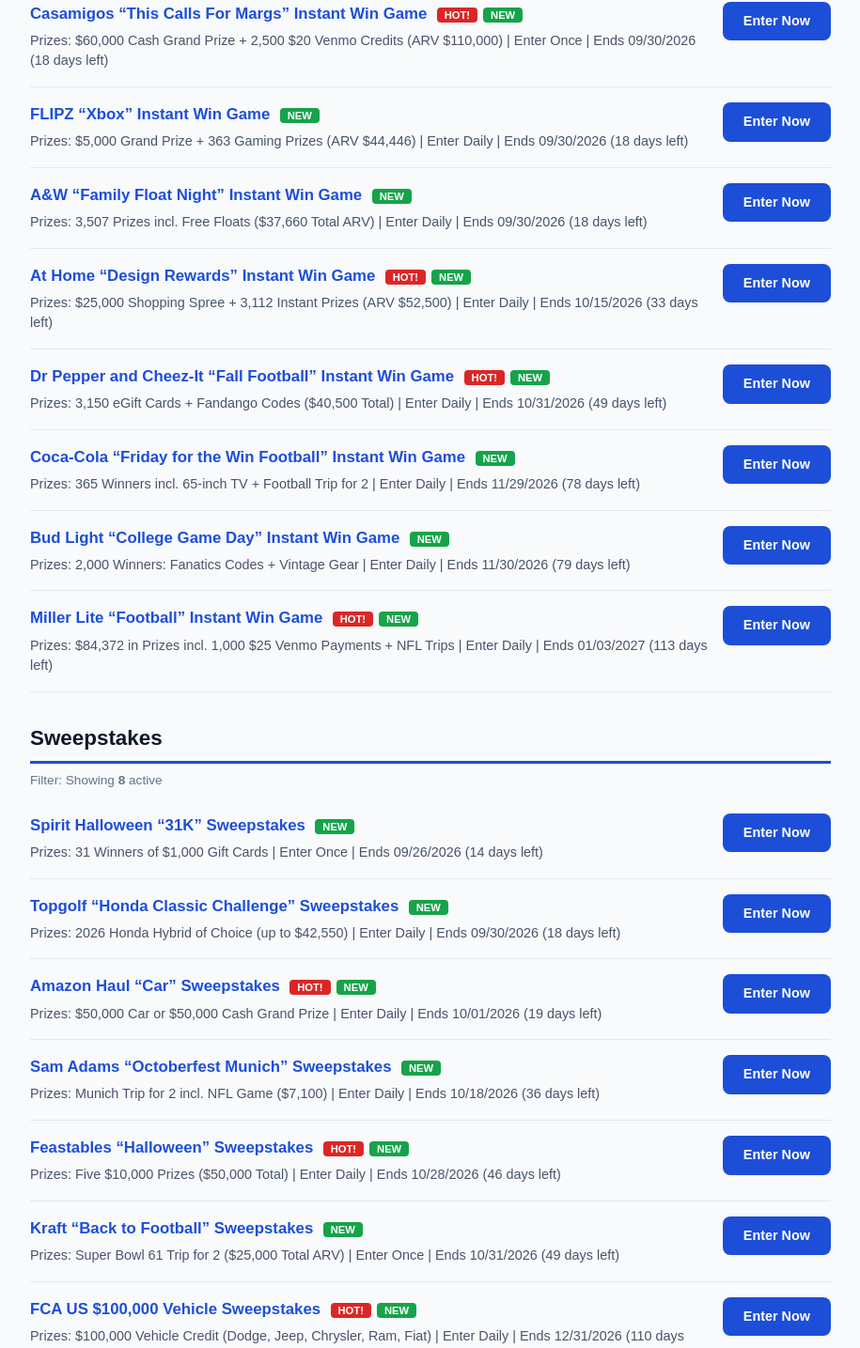
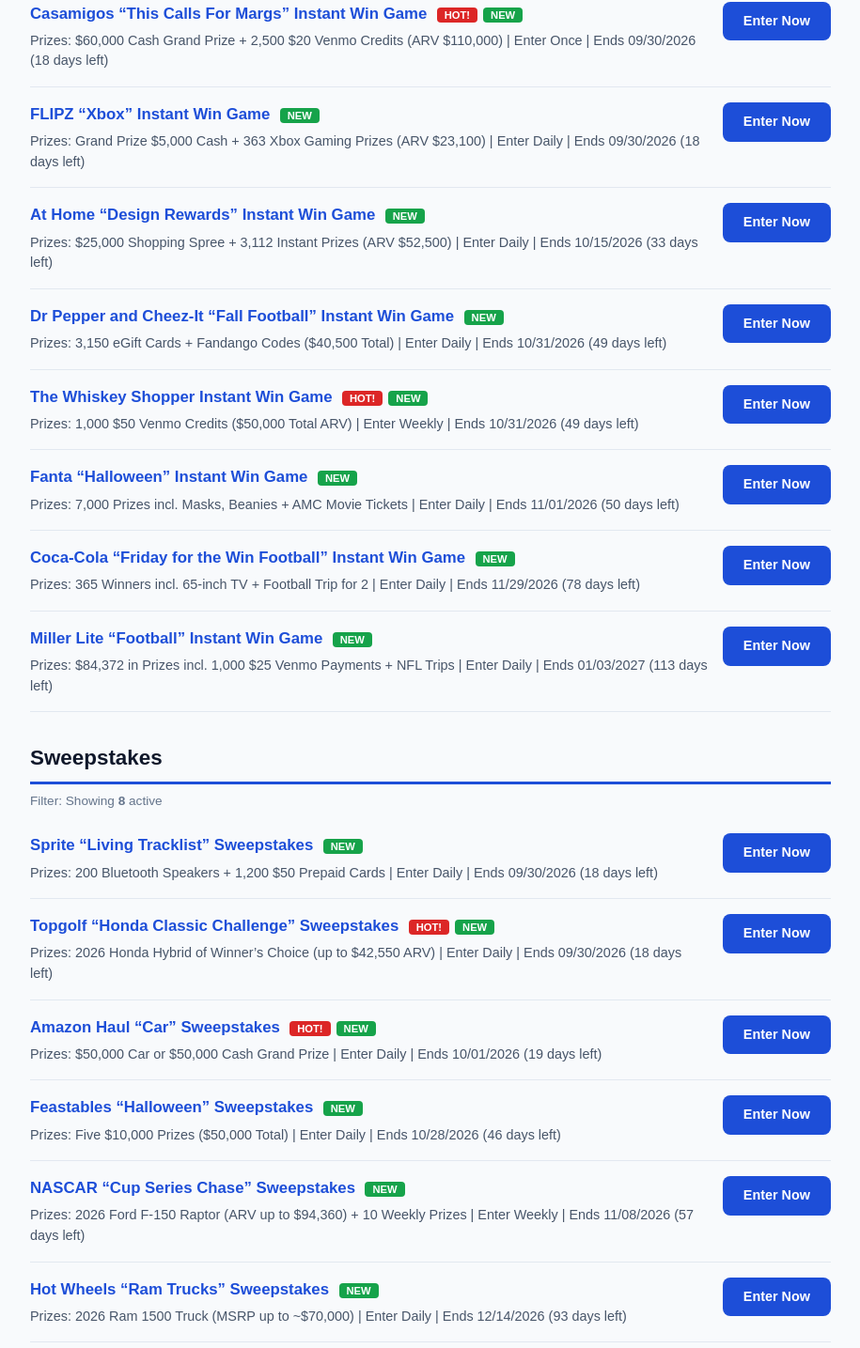
Before and after one commit to haroun26-dev/brandnewsite, a Next.js app: page / in a window 1280 px wide. Shown: the part 634-2069 px from the top of the page at 94% size, without its empty margins (182-1097 px from the left). Built offline with nearby package versions, Linux system fonts and the light colour scheme.

Commit message:
Refresh listings

```diff
--- a/app/page.tsx
+++ b/app/page.tsx
@@ -16,7 +16,7 @@
   added: string; // YYYY-MM-DD — NEW badge shows when added within the last 3 days
 }
 
-// Listings verified September 19, 2026. Update this list regularly —
+// Listings verified September 21, 2026. Update this list regularly —
 // remove ended sweepstakes and add new ones by editing this file and redeploying.
 const SWEEPSTAKES: Listing[] = [
   // ---- Instant Win Games ----
@@ -39,14 +39,13 @@
     frequency: "Enter Daily",
     ends: "2027-01-03",
     url: "https://www.millerlite.com",
-    hot: true,
     added: "2026-09-19",
   },
   {
     id: 3,
     title: "FLIPZ “Xbox” Instant Win Game",
     type: "instant",
-    prizes: "$5,000 Grand Prize + 363 Gaming Prizes (ARV $44,446)",
+    prizes: "Grand Prize $5,000 Cash + 363 Xbox Gaming Prizes (ARV $23,100)",
     frequency: "Enter Daily",
     ends: "2026-09-30",
     url: "http://flipz-xbox.on-ella.com/",
@@ -54,16 +53,6 @@
   },
   {
     id: 4,
-    title: "A&W “Family Float Night” Instant Win Game",
-    type: "instant",
-    prizes: "3,507 Prizes incl. Free Floats ($37,660 Total ARV)",
-    frequency: "Enter Daily",
-    ends: "2026-09-30",
-    url: "https://floatintofamilyfun.com/",
-    added: "2026-09-14",
-  },
-  {
-    id: 5,
     title: "Coca-Cola “Friday for the Win Football” Instant Win Game",
     type: "instant",
     prizes: "365 Winners incl. 65-inch TV + Football Trip for 2",
@@ -73,36 +62,45 @@
     added: "2026-09-19",
   },
   {
-    id: 6,
-    title: "Bud Light “College Game Day” Instant Win Game",
-    type: "instant",
-    prizes: "2,000 Winners: Fanatics Codes + Vintage Gear",
-    frequency: "Enter Daily",
-    ends: "2026-11-30",
-    url: "https://www.budlight.com",
-    added: "2026-09-19",
-  },
-  {
-    id: 7,
+    id: 5,
     title: "At Home “Design Rewards” Instant Win Game",
     type: "instant",
     prizes: "$25,000 Shopping Spree + 3,112 Instant Prizes (ARV $52,500)",
     frequency: "Enter Daily",
     ends: "2026-10-15",
     url: "https://www.athome.com/sweepstakes",
-    hot: true,
     added: "2026-09-18",
   },
   {
-    id: 8,
+    id: 6,
     title: "Dr Pepper and Cheez-It “Fall Football” Instant Win Game",
     type: "instant",
     prizes: "3,150 eGift Cards + Fandango Codes ($40,500 Total)",
     frequency: "Enter Daily",
     ends: "2026-10-31",
     url: "https://drpeppercheezitgame.entertowinprizes.com/",
+    added: "2026-09-18",
+  },
+  {
+    id: 7,
+    title: "The Whiskey Shopper Instant Win Game",
+    type: "instant",
+    prizes: "1,000 $50 Venmo Credits ($50,000 Total ARV)",
+    frequency: "Enter Weekly",
+    ends: "2026-10-31",
+    url: "http://www.spiritspromos.com/portfolio/whiskey-sweeps",
     hot: true,
-    added: "2026-09-18",
+    added: "2026-09-21",
+  },
+  {
+    id: 8,
+    title: "Fanta “Halloween” Instant Win Game",
+    type: "instant",
+    prizes: "7,000 Prizes incl. Masks, Beanies + AMC Movie Tickets",
+    frequency: "Enter Daily",
+    ends: "2026-11-01",
+    url: "https://www.coca-cola.com",
+    added: "2026-09-21",
   },
   // ---- Sweepstakes ----
   {
@@ -129,26 +127,6 @@
   },
   {
     id: 11,
-    title: "Topgolf “Honda Classic Challenge” Sweepstakes",
-    type: "sweepstakes",
-    prizes: "2026 Honda Hybrid of Choice (up to $42,550)",
-    frequency: "Enter Daily",
-    ends: "2026-09-30",
-    url: "https://www.topgolf.com",
-    added: "2026-09-19",
-  },
-  {
-    id: 12,
-    title: "Kraft “Back to Football” Sweepstakes",
-    type: "sweepstakes",
-    prizes: "Super Bowl 61 Trip for 2 ($25,000 Total ARV)",
-    frequency: "Enter Once",
-    ends: "2026-10-31",
-    url: "https://www.kraftheinz.com",
-    added: "2026-09-19",
-  },
-  {
-    id: 13,
     title: "Amazon Haul “Car” Sweepstakes",
     type: "sweepstakes",
     prizes: "$50,000 Car or $50,000 Cash Grand Prize",
@@ -159,35 +137,55 @@
     added: "2026-09-17",
   },
   {
-    id: 14,
-    title: "Sam Adams “Octoberfest Munich” Sweepstakes",
-    type: "sweepstakes",
-    prizes: "Munich Trip for 2 incl. NFL Game ($7,100)",
-    frequency: "Enter Daily",
-    ends: "2026-10-18",
-    url: "https://munichgameday.com",
-    added: "2026-09-19",
-  },
-  {
-    id: 15,
+    id: 12,
     title: "Feastables “Halloween” Sweepstakes",
     type: "sweepstakes",
     prizes: "Five $10,000 Prizes ($50,000 Total)",
     frequency: "Enter Daily",
     ends: "2026-10-28",
     url: "https://fst.gg/hwn26",
-    hot: true,
     added: "2026-09-15",
   },
   {
+    id: 13,
+    title: "NASCAR “Cup Series Chase” Sweepstakes",
+    type: "sweepstakes",
+    prizes: "2026 Ford F-150 Raptor (ARV up to $94,360) + 10 Weekly Prizes",
+    frequency: "Enter Weekly",
+    ends: "2026-11-08",
+    url: "https://thechasefordpromo.nascar.com",
+    added: "2026-09-20",
+  },
+  {
+    id: 14,
+    title: "Hot Wheels “Ram Trucks” Sweepstakes",
+    type: "sweepstakes",
+    prizes: "2026 Ram 1500 Truck (MSRP up to ~$70,000)",
+    frequency: "Enter Daily",
+    ends: "2026-12-14",
+    url: "https://www.hotwheels.com/ramsweepstakes",
+    added: "2026-09-20",
+  },
+  {
+    id: 15,
+    title: "Sprite “Living Tracklist” Sweepstakes",
+    type: "sweepstakes",
+    prizes: "200 Bluetooth Speakers + 1,200 $50 Prepaid Cards",
+    frequency: "Enter Daily",
+    ends: "2026-09-30",
+    url: "https://www.coca-cola.com",
+    added: "2026-09-20",
+  },
+  {
     id: 16,
-    title: "Spirit Halloween “31K” Sweepstakes",
+    title: "Topgolf “Honda Classic Challenge” Sweepstakes",
     type: "sweepstakes",
-    prizes: "31 Winners of $1,000 Gift Cards",
-    frequency: "Enter Once",
-    ends: "2026-09-26",
-    url: "https://m.cmpgn.page",
-    added: "2026-09-19",
+    prizes: "2026 Honda Hybrid of Winner’s Choice (up to $42,550 ARV)",
+    frequency: "Enter Daily",
+    ends: "2026-09-30",
+    url: "https://Topgolf.com/Honda",
+    hot: true,
+    added: "2026-09-21",
   },
 ];
 
@@ -472,7 +470,7 @@
         {renderSection("Sweepstakes", sweeps)}
 
         <p style={{ color: "#94a3b8", fontSize: "0.8rem", marginTop: "40px", lineHeight: 1.6 }}>
-          Listings last verified September 19, 2026. Always check the official rules on
+          Listings last verified September 21, 2026. Always check the official rules on
           the sponsor&apos;s page before entering. Sweepstakes Central is not affiliated
           with the sponsors listed.
         </p>
@@ -499,6 +497,9 @@
             Tips & Guides
           </a>
           <a href="/about" style={{ color: "#64748b", marginRight: "16px" }}>
+            About
+          </a>
+          <a href="/privacy" style={{ color: "#64748b", marginRight: "16px" }}>
             Privacy Policy
           </a>
           <a href="/terms" style={{ color: "#64748b", marginRight: "16px" }}>
```
